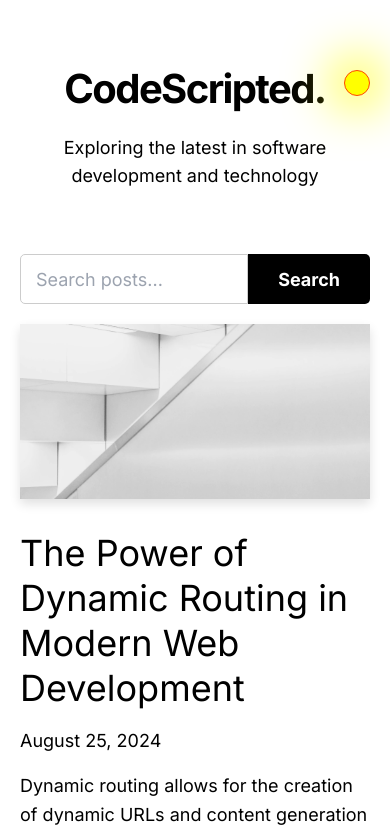
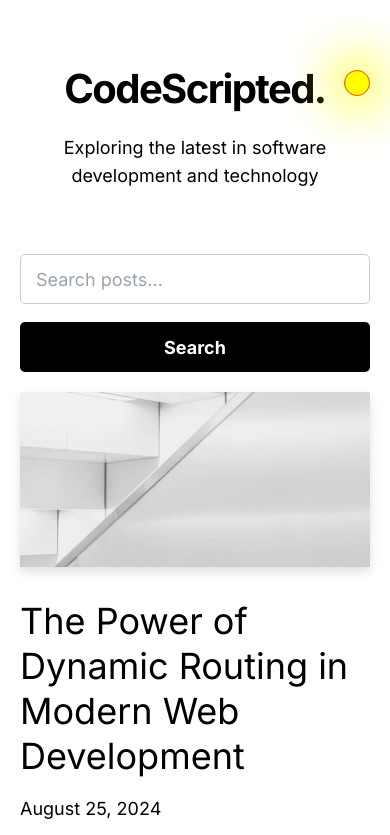
Before and after one commit to aartan/code-scripted, a Next.js app: page / in a window 390 px wide. Shown: the top 835 px of the page. Built offline with nearby package versions, Linux system fonts and the light colour scheme.

Commit message:
no results found and imrpoved search/clear button

```diff
--- a/src/app/_components/SearchForm.module.css
+++ b/src/app/_components/SearchForm.module.css
@@ -1,53 +1,73 @@
-/* Search Form Container */
+/* Search Form */
 .search-form {
     display: flex;
+    flex-wrap: wrap; /* Allow wrapping on small screens */
     align-items: center;
-    justify-content: center; /* Center the form horizontally */
-    margin-bottom: 20px; /* Add space below the form */
+    justify-content: center;
+    gap: 8px; /* Ensure there’s consistent spacing between elements */
+    margin-bottom: 20px;
   }
 
   /* Search Input */
   .search-input {
-    height: 50px; /* Increase height */
-    padding: 0 15px; /* Adjust padding */
-    border-radius: 5px 0 0 5px; /* Rounded corners on the left */
+    height: 50px;
+    padding: 0 15px;
+    border-radius: 5px;
     border: 1px solid #ccc;
-    font-size: 18px; /* Increase font size */
-    flex: 1; /* Allow the input to grow */
-    min-width: 200px; /* Ensures the input doesn't get too small */
+    font-size: 18px;
+    flex: 1 1 auto;
+    min-width: 0;
   }
 
   /* Search Button */
   .search-button {
-    height: 50px; /* Match input height */
-    padding: 0 30px; /* Increase padding for a larger button */
-    background-color: black; /* Black button */
+    height: 50px;
+    padding: 0 20px;
+    background-color: black;
     color: white;
-    border-radius: 0 5px 5px 0; /* Rounded corners on the right */
-    border: none; /* Remove default border */
+    border-radius: 5px;
+    border: none;
     cursor: pointer;
-    font-size: 18px; /* Increase font size */
-    font-weight: bold; /* Bold text */
+    font-size: 18px;
+    font-weight: bold;
+    flex-shrink: 0;
   }
 
   .search-button:hover {
-    background-color: #333; /* Darker on hover */
+    background-color: #333;
   }
 
   /* Clear Button */
   .clear-button {
-    height: 50px; /* Match input and search button height */
-    padding: 0 30px; /* Increase padding */
-    margin-left: 10px; /* Add space between buttons */
-    background-color: red; /* Red clear button */
+    height: 50px;
+    padding: 0 20px;
+    background-color: red;
     color: white;
-    border-radius: 5px; /* Rounded corners */
-    border: none; /* Remove default border */
+    border-radius: 5px;
+    border: none;
     cursor: pointer;
-    font-size: 18px; /* Increase font size */
-    font-weight: bold; /* Bold text */
+    font-size: 18px;
+    font-weight: bold;
+    flex-shrink: 0;
   }
 
   .clear-button:hover {
-    background-color: darkred; /* Darker on hover */
+    background-color: darkred;
   }
+
+  /* Media Queries for Mobile */
+  @media (max-width: 768px) {
+    .search-form {
+      flex-direction: column; /* Stack elements vertically on mobile */
+    }
+
+    .search-input {
+      width: 100%; /* Input takes full width */
+    }
+
+    .search-button, .clear-button {
+      width: 100%; /* Buttons take full width */
+      margin-top: 10px; /* Add space between buttons */
+      border-radius: 5px; /* Keep consistent rounding */
+    }
+  }
--- a/src/app/_components/searchform.tsx
+++ b/src/app/_components/searchform.tsx
@@ -1,7 +1,7 @@
 "use client"; // Ensure this is at the top of the file
 
 import { useState } from 'react';
-import { useRouter } from 'next/navigation'; // Ensure you are importing from 'next/navigation'
+import { useRouter } from 'next/navigation';
 import styles from './SearchForm.module.css';
 
 export function SearchForm({ searchQuery }: { searchQuery: string }) {
--- a/src/app/page.tsx
+++ b/src/app/page.tsx
@@ -37,8 +37,10 @@ export default function Index({ searchParams }: { searchParams: { page?: string,
             excerpt={heroPost.excerpt}
           />
         )}
-        {morePosts.length > 0 && (
+        {morePosts.length > 0 ? (
           <MoreStories posts={morePosts} showHeading={page === 1 && !searchQuery} />
+        ) : (
+          <p>No results found.</p>
         )}
         <Pagination currentPage={page} totalPages={totalPages} />
       </Container>
```
